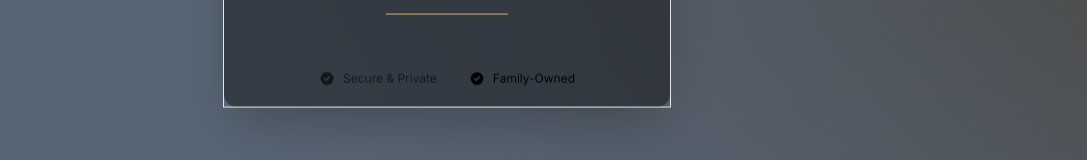
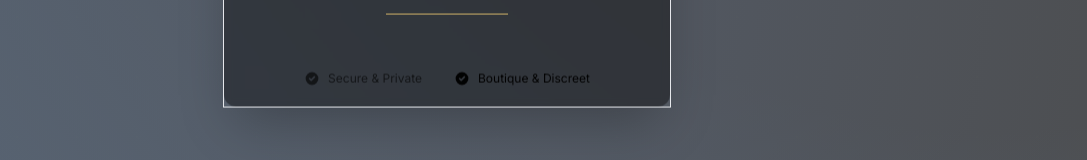
Before and after one commit to dylanmclane/gilded-grove, a Next.js app in the folder frontend/: page / in a window 1280 px wide. Shown: the part 613-773 px from the top of the page, without its empty margins (193-1280 px from the left). Built offline with nearby package versions, Linux system fonts and the light colour scheme; a web font is replaced by a local one.

Commit message:
Restore background animation to match production

```diff
--- a/frontend/app/globals.css
+++ b/frontend/app/globals.css
@@ -40,9 +40,15 @@ body {
 }
 
 @keyframes gradientLoop {
-  0% { background-position: 0% 0%, 0% 0%, 0% 0%, 0% 0%, 0% 0%; }
-  50% { background-position: 50% 50%, 50% 50%, 50% 50%, 50% 50%, 50% 50%; }
-  100% { background-position: 0% 0%, 0% 0%, 0% 0%, 0% 0%, 0% 0%; }
+  0% {
+    background-position: 15% 25%, 75% 15%, 35% 75%, 55% 45%, 50% 50%;
+  }
+  50% {
+    background-position: 35% 45%, 55% 35%, 55% 55%, 45% 55%, 60% 60%;
+  }
+  100% {
+    background-position: 15% 25%, 75% 15%, 35% 75%, 55% 45%, 50% 50%;
+  }
 }
 
 @keyframes fadeIn {
--- a/frontend/app/page.tsx
+++ b/frontend/app/page.tsx
@@ -53,7 +53,7 @@ export default function Home() {
       <div className="relative min-h-screen">
         <div className="absolute inset-0 z-0"
              style={{
-               animation: 'gradientLoop 15s linear infinite',
+               animation: 'gradientLoop 30s linear infinite',
                background: `
                  radial-gradient(circle at 20% 50%, rgba(87,96,111,0.6) 0%, rgba(87,96,111,0.6) 30%, transparent 60%),
                  radial-gradient(circle at 80% 20%, #4a4a4a 0%, #4a4a4a 25%, transparent 55%),
@@ -232,7 +232,7 @@ export default function Home() {
                     <svg className="w-4 h-4 text-success" fill="currentColor" viewBox="0 0 20 20">
                       <path fillRule="evenodd" d="M10 18a8 8 0 100-16 8 8 0 000 16zm3.707-9.293a1 1 0 00-1.414-1.414L9 10.586 7.707 9.293a1 1 0 00-1.414 1.414l2 2a1 1 0 001.414 0l4-4z" clipRule="evenodd" />
                     </svg>
-                    <span>Family-Owned</span>
+                    <span>Boutique & Discreet</span>
                   </div>
                 </div>
               </div>
```
